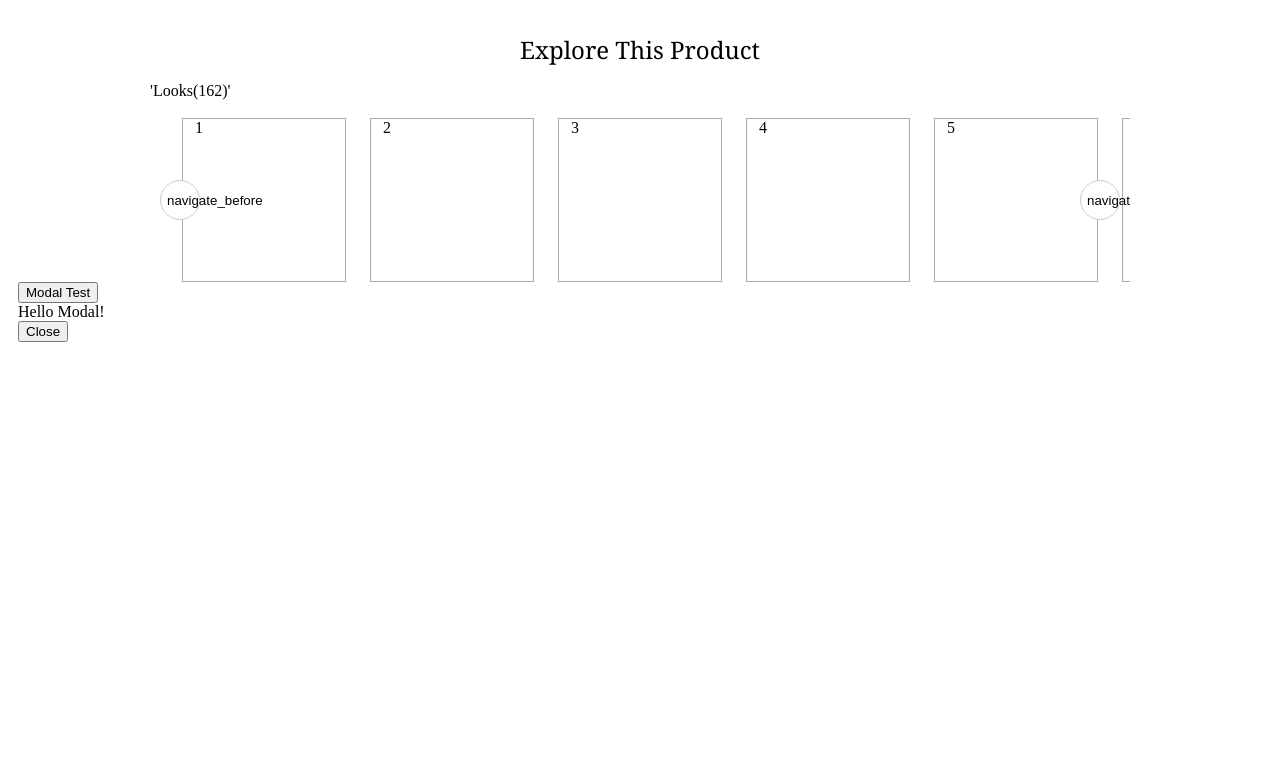
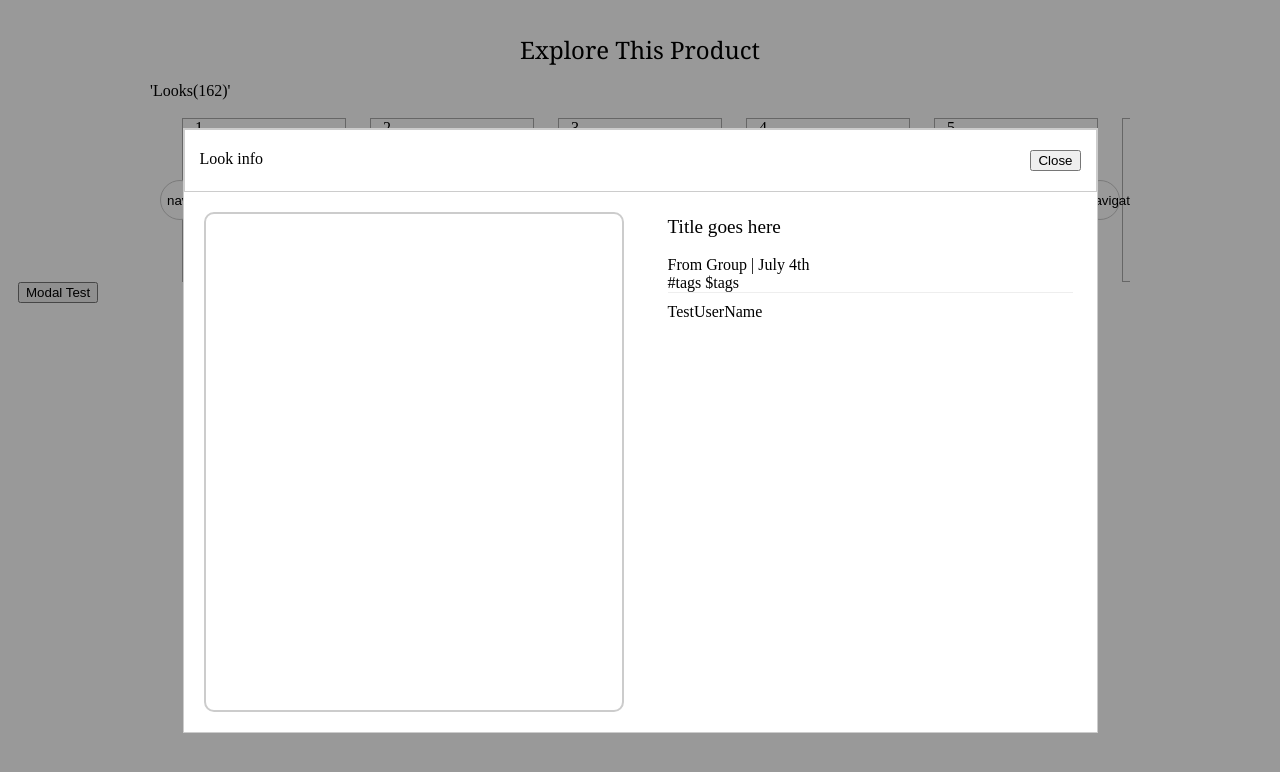
Before and after one commit to BeautyCart/explore, a React app: page / in a window 1280 px wide. Both pictures are taken after a click on the button "Modal Test". Shown: the top 772 px of the page. Built offline with nearby package versions, Linux system fonts and the light colour scheme; no server answers; the HTML template or start-up script is replaced by a standard one.

Commit message:
Oops forgot to commit. Lots of Modaling

```diff
--- a/client/src/components/Modal.jsx
+++ b/client/src/components/Modal.jsx
@@ -3,6 +3,99 @@ import styled from 'styled-components';
 
 const axios = require('axios');
 
+const Wrapper = styled.div`
+  position: fixed;
+  z-index: 1;
+  left: 0;
+  top: 0;
+  width: 100%;
+  height: 100%;
+  overflow: auto;
+  background-color: rgb(0,0,0);
+  background-color: rgba(0,0,0,0.4); Black w/ opacity
+`
+const Container = styled.div`
+  width: 913px;
+  min-height: 600px;
+  margin: 10% auto;
+  background: white;
+  border: 1px solid #ccc;
+  /* box-sizing: border-box; */
+`
+const Header = styled.div`
+  display: flex;
+  justify-content: space-between;
+  padding: 20px 15px;
+  border: 1px solid #ccc;
+`
+const Close = styled.button`
+`
+const MainWrap = styled.div`
+  width: 913px;
+  display: flex;
+  flex-direction: row;
+`
+const Info = styled.div`
+  display: flex;
+  flex-direction: column;
+`
+const MainPane = styled.div`
+  margin: 0;
+  display: relative;
+  max-width: 460px;
+  padding: 20px;
+  cursor: auto;
+`
+const MainImg = styled.div`
+  width: 420px;
+  height: 500px;
+  border: 2px solid #ccc;
+  border-radius: 10px;
+  box-sizing: border-box;
+`
+const MainInfo = styled.div`
+  display: flex;
+  flex-direction: column;
+  width: 100%;
+  max-width: 453px;
+  padding: 24px;
+`
+
+const InfoWrap = styled.div`
+  border-bottom: solid 1px #eee;
+  margin-bottom: 10px;
+`
+
+const InfoHeader = styled.div`
+  /* display: flex; */
+  /* align-items: center; */
+  /* justify-content: flex-end; */
+  font-size: 1.2em;
+`
+const InfoGroupTime = styled.div`
+`
+const UserWrap = styled.div`
+  display: flex;
+  flex-direction: row;
+`
+const Avatar = styled.div`
+
+`
+const Username = styled.div`
+
+`
+
+const LeftWrap = styled.div`
+  display: flex;
+  flex-direction: column;
+`
+const BadgeContainer = styled.div`
+
+`
+const UserInfo = styled.div`
+  display: flex;
+  flex-direction: row;
+`
 class Modal extends React.Component{
   constructor(props) {
     super(props);
@@ -29,14 +122,41 @@ class Modal extends React.Component{
       return null;
     }
     return (
-      <div>
-        <div>{this.props.children}</div>
-        <div>
-          <button onClick={this.props.onClose}>
-            Close
-          </button>
-        </div>
-      </div>
+      <Wrapper>
+        <Container>
+          {/* <div>{this.props.children}</div> */}
+          <Header>
+            <div>Look info</div>
+            <Close onClick={this.props.onClose}>
+              Close
+            </Close>
+          </Header>
+          <MainWrap>
+            <MainPane>
+              <MainImg></MainImg>
+            </MainPane>
+            <MainInfo>
+              <InfoWrap>
+                <InfoHeader> Title goes here
+
+                </InfoHeader>
+                <br />
+                <InfoGroupTime>From Group | July 4th</InfoGroupTime>
+                <span>#tags $tags</span>
+              </InfoWrap>
+              <UserWrap>
+                <Avatar></Avatar>
+                <UserInfo>
+                  <Username>TestUserName</Username>
+                  <BadgeContainer>
+
+                  </BadgeContainer>
+                </UserInfo>
+              </UserWrap>
+            </MainInfo>
+          </MainWrap>
+        </Container>
+      </Wrapper>
   )}
 }
 
```
Also changed, not shown: 3 other files (tests, documents, lock files or other folders).
